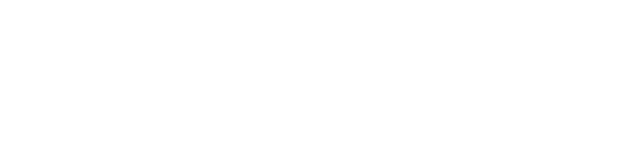
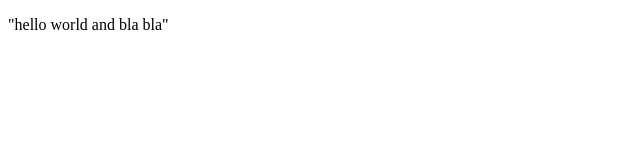
Before and after one commit to tasosdou/webdev, a plain HTML site: page index.html in a window 1280 px wide. Shown: the whole page, without its empty margins (0-640 px from the left). Drawn offline with Linux system fonts and the light colour scheme.

Commit message:
index update

```diff
--- a/index.html
+++ b/index.html
@@ -3,6 +3,13 @@
     <head>
         <meta charset="UTF-8">
         <meta name="viewport" content="width=device-width, initial-scale=1.0">
-        <title>Document</title>
+        <meta neme="author" content="tasos"/>
+        <meta neme="description" content="my first page"/>
+        <title>my test page</title>
     </head>
+    <body>
+        <p>
+            "hello world and bla bla"
+        </p>
+    </body>
 </html>
```
